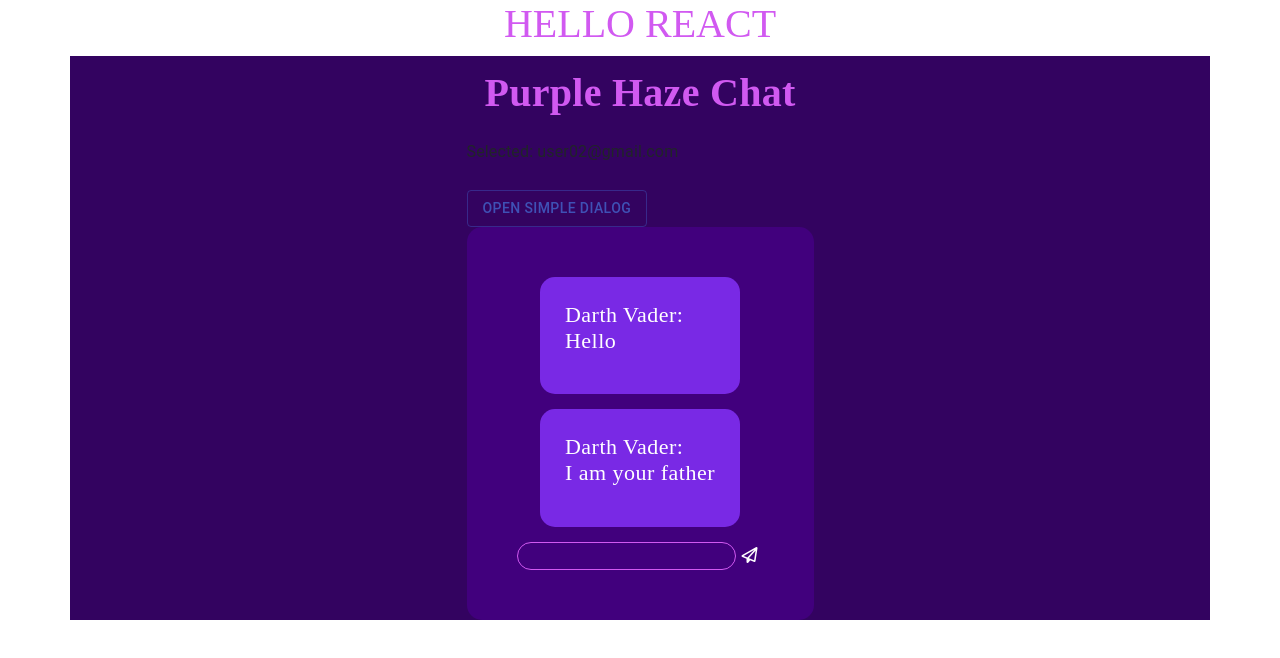
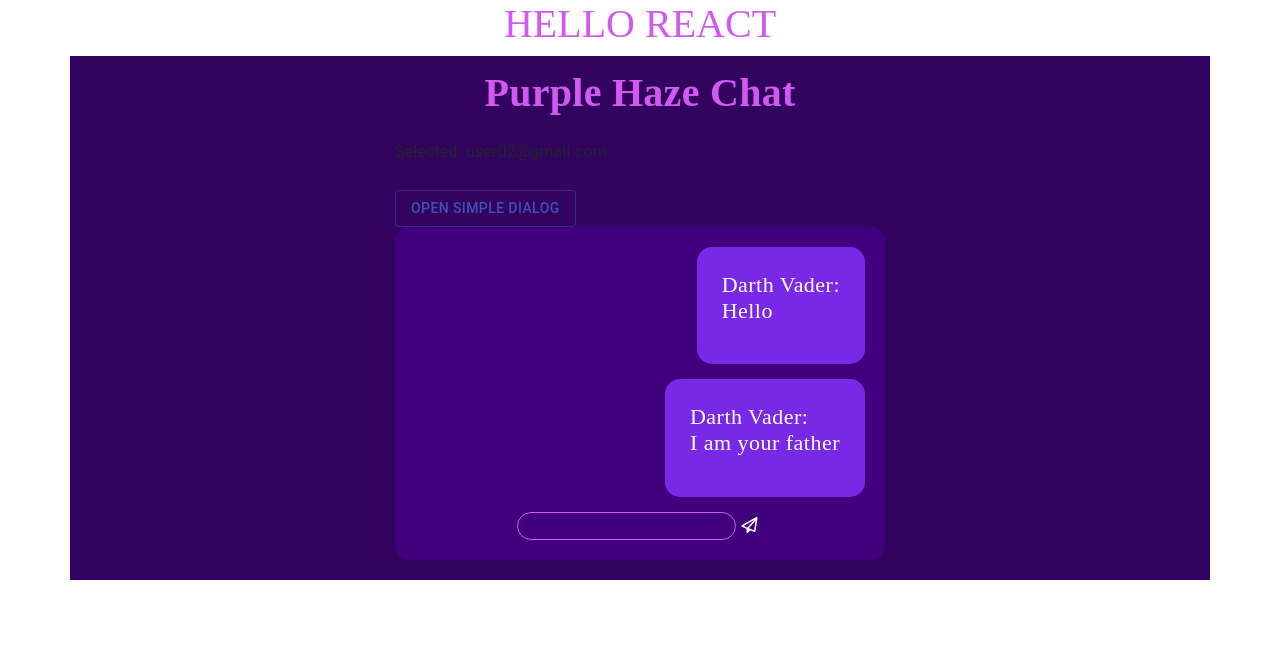
Before and after one commit to evsik/React-project, a React app: page / in a window 1280 px wide. Shown: the top 658 px of the page. Built offline with nearby package versions, Linux system fonts and the light colour scheme; a web font is replaced by a local one.

Commit message:
changing the field style

```diff
--- a/src/components/Message/Message.jsx
+++ b/src/components/Message/Message.jsx
@@ -6,7 +6,8 @@ export default props => {
 
     return (
 
-        <div className="d-flex flex-column msg">
+        <div className="d-flex flex-column msg" style={{ alignSelf: props.sender !== "Darth Vader" ?
+                'flex-start' : 'flex-end' }}>
             {sender && <strong>{sender}:</strong>}
             {!sender && <strong>You:</strong>}
             <p>{sender || (!sender && text) ? text : 'Cyber answer...'}</p>
--- a/src/components/Message/css/style.css
+++ b/src/components/Message/css/style.css
@@ -1 +1 @@
-.msg{padding:25px;background-color:#7929e5;font-size:22px;font-weight:300;line-height:1.17;letter-spacing:0.48px;text-align:left;border-radius:15px;color:#ffffff;margin-bottom:15px}
+.msg{padding:25px;background-color:#7929e5;font-size:22px;font-weight:300;line-height:1.17;letter-spacing:0.48px;border-radius:15px;color:#ffffff;margin-bottom:15px}
--- a/src/components/Message/scss/style.scss
+++ b/src/components/Message/scss/style.scss
@@ -5,8 +5,9 @@
   font-weight: 300;
   line-height: 1.17;
   letter-spacing: 0.48px;
-  text-align: left;
+  //text-align: left;
   border-radius: 15px;
   color: #ffffff;
   margin-bottom: 15px;
+
 }
--- a/src/components/MessageField/css/style.css
+++ b/src/components/MessageField/css/style.css
@@ -1 +1 @@
-.msgField{background-color:#41007d;padding:50px;border-radius:15px}.msgField .controls input{background-color:transparent;border:1px solid #d159f1;border-radius:15px;outline:none;color:#ffffff;padding-left:15px}.msgField .controls button{background-color:transparent;outline:none;border:none}.msgField .controls button .fa-paper-plane{color:#ffffff}
+.msgField{background-color:#41007d;border-radius:15px;width:100%;overflow-y:scroll;max-height:500px;min-height:200px;padding:20px;margin-bottom:20px}.msgField .chatField{width:450px;display:flex;align-items:center;justify-content:center;flex-direction:column}.msgField .controls input{background-color:transparent;border:1px solid #d159f1;border-radius:15px;outline:none;color:#ffffff;padding-left:15px}.msgField .controls button{background-color:transparent;outline:none;border:none}.msgField .controls button .fa-paper-plane{color:#ffffff}
--- a/src/components/MessageField/scss/style.scss
+++ b/src/components/MessageField/scss/style.scss
@@ -1,7 +1,22 @@
 .msgField {
   background-color: #41007d;
-  padding: 50px;
+  //padding: 50px;
   border-radius: 15px;
+  //height: 50%;
+  width: 100%;
+  overflow-y: scroll;
+  max-height: 500px;
+  min-height: 200px;
+  padding: 20px;
+  margin-bottom: 20px;
+
+  .chatField {
+    width: 450px;
+    display: flex;
+    align-items: center;
+    justify-content: center;
+    flex-direction: column;
+  }
 
   .controls {
 
```
